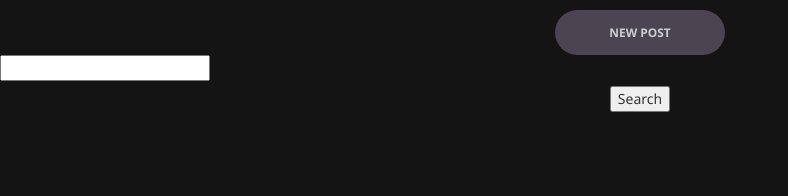
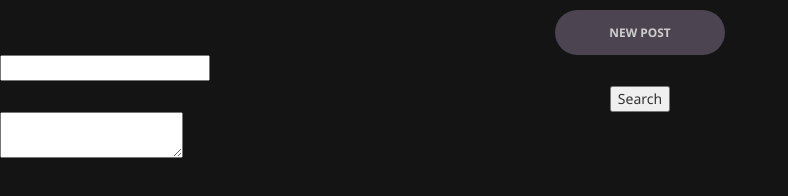
Before and after one commit to Justplayit/AppAzure, a plain HTML site: page public/index.html in a window 1280 px wide. Shown: the whole page, without its empty margins (0-788 px from the left). Drawn offline with Linux system fonts and the light colour scheme.

Commit message:
Update index.html

```diff
--- a/public/index.html
+++ b/public/index.html
@@ -40,6 +40,13 @@
             </div>
         </div>
 
+    <div>
+    <textarea id="response">
+
+        </textarea>
+
+    </div>
+
 
     <footer class="col-md-12">
 
```
